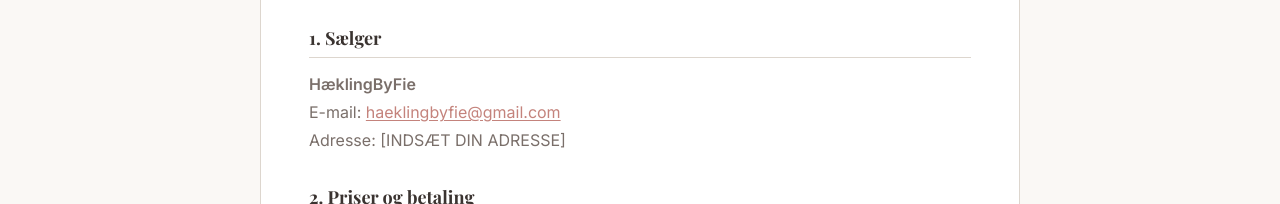
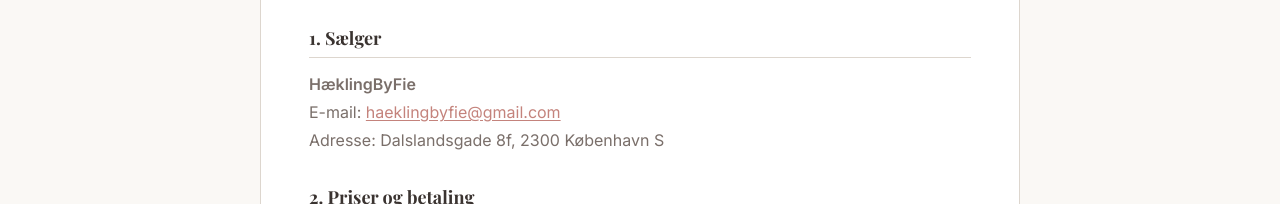
Before and after one commit to BadLegion/haeklingbyFie, a website: page handelsbetingelser.html in a window 1280 px wide. Shown: the part 470-674 px from the top of the page. Drawn offline with nearby package versions, Linux system fonts and the light colour scheme.

Commit message:
Tilføj adresse i handelsbetingelser

```diff
--- a/handelsbetingelser.html
+++ b/handelsbetingelser.html
@@ -88,7 +88,7 @@
           <p>
             <strong>HæklingByFie</strong><br>
             E-mail: <a href="mailto:haeklingbyfie@gmail.com">haeklingbyfie@gmail.com</a><br>
-            Adresse: [INDSÆT DIN ADRESSE]
+            Adresse: Dalslandsgade 8f, 2300 København S
           </p>
 
           <h2>2. Priser og betaling</h2>
```
